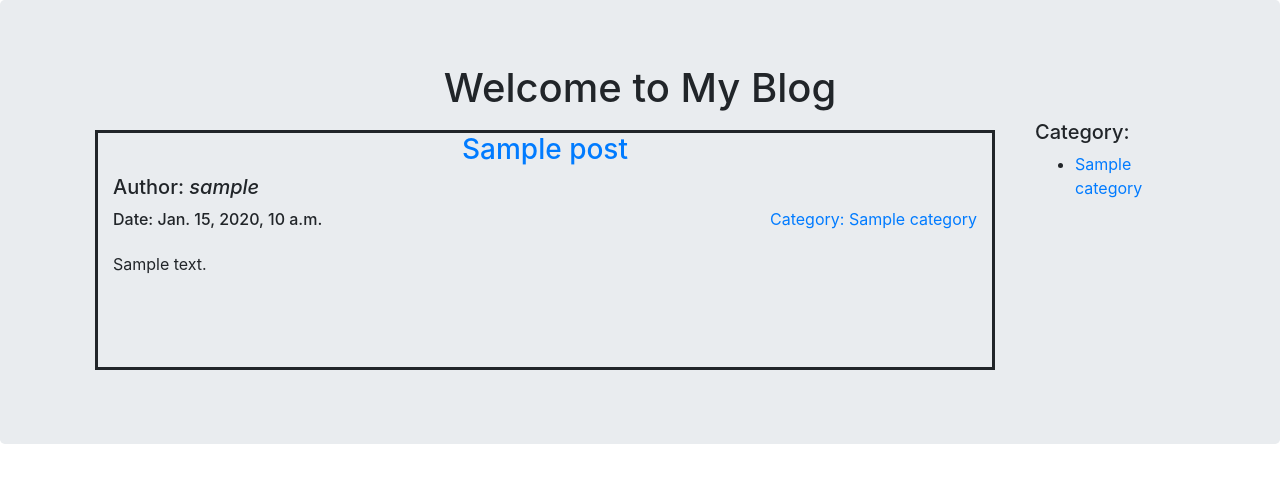
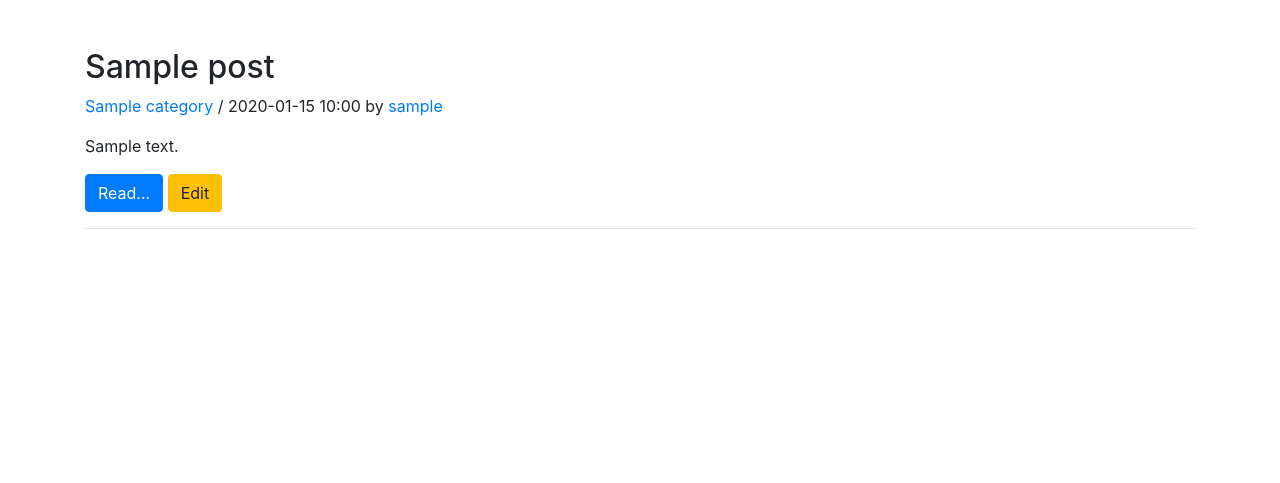
Before and after one commit to Qiang156/blog-by-django, a Django app: page /blog/ in a window 1280 px wide. Shown: the part 56-539 px from the top of the page. Run offline with Django 3.2, Linux system fonts and the light colour scheme; a user stored in the database is signed in; tables that the repository leaves empty hold one stand-in row (values such as "Sample post"); some libraries are stand-ins or nearby versions.

Commit message:
fix edit blog with user

```diff
--- a/blog_project/settings.py
+++ b/blog_project/settings.py
@@ -28,7 +28,7 @@ MEDIA_DIR = os.path.join(BASE_DIR,'media')
 SECRET_KEY = 'w$hl#26fx7vtowu!wgadqbtefq&!e5n+3v_70hfby)apf!c1w)'
 
 # SECURITY WARNING: don't run with debug turned on in production!
-DEBUG = False
+DEBUG = True
 
 ALLOWED_HOSTS = ["127.0.0.1"]
 
--- a/templates/blog/base.html
+++ b/templates/blog/base.html
@@ -1,4 +1,4 @@
-{% load staticfiles %}
+{% load static %}
 
 <!DOCTYPE html>
 <html>
@@ -7,7 +7,7 @@
         <title>{% block title %}{% endblock %}</title>
         <link rel="stylesheet" href="https://stackpath.bootstrapcdn.com/bootstrap/4.1.3/css/bootstrap.min.css" integrity="sha384-MCw98/SFnGE8fJT3GXwEOngsV7Zt27NXFoaoApmYm81iuXoPkFOJwJ8ERdknLPMO" crossorigin="anonymous">
         {% block css %}{% endblock %}
-        <link rel="stylesheet" href="{% static 'css/blog.css' %}">
+        <link rel="stylesheet" href="{% static "css/blog.css" %}">
     </head>
     <body>
         <nav class="navbar navbar-expand-lg navbar-dark bg-dark">
@@ -64,9 +64,12 @@
                 </ul>
             </div>
         </nav>
-        <div class="jumbotron">
+
+        <div class="container mt-5">
+
             {% block page_content %}
             {% endblock %}
+
         </div>
         <script src="https://code.jquery.com/jquery-3.3.1.slim.min.js" integrity="sha384-q8i/X+965DzO0rT7abK41JStQIAqVgRVzpbzo5smXKp4YfRvH+8abtTE1Pi6jizo" crossorigin="anonymous"></script>
         <script src="https://stackpath.bootstrapcdn.com/bootstrap/4.1.3/js/bootstrap.min.js" integrity="sha384-ChfqqxuZUCnJSK3+MXmPNIyE6ZbWh2IMqE241rYiqJxyMiZ6OW/JmZQ5stwEULTy" crossorigin="anonymous"></script>
--- a/templates/blog/index.html
+++ b/templates/blog/index.html
@@ -4,50 +4,52 @@
 
 {% block page_content %}
 
-<h1 style="text-align: center;">Welcome to My Blog</h1>
-<div class="container">
-    <div class="row">
-        <div class="col-lg-10">
-            {% for post in posts %}
-            {% if post.status == 1 %}
-            <div class="row">
-                <div class="col-lg-12">
-                    <div style="border-style: solid; margin: 10px;">
-                        <h3 style="text-align: center;"><a href="{% url 'blog:getPost' post.id %}">{{post.title}}</a></h3>
-                        <div style="margin-left: 15px;">
-                            <h5 style="text-align: left;">Author: <i>{{post.author}}</i></h5>
-                        </div>
-                        <div style="margin-left: 15px;margin-right: 15px; display: block;">
-                            <div style="text-align: left; display: inline-block;">
-                                <h6>Date: {{post.created_at}}</h6>
-                            </div>
-                            <div style="float: right; ">
-                                <a href="/">Category: {{post.category}}</a>
-                            </div>
-                        </div>
-                        <div style="margin: 15px; height: 100px; display: inline-block;">
-                            <div style="overflow: hidden; text-overflow: ellipsis;
-                                        display: -webkit-box; -webkit-line-clamp: 4; -webkit-box-orient: vertical;">
-                                        {{post.body}}
-                            </div>
-                        </div>
-                    </div>
-                </div>
-            </div>
+    {% for post in posts %}
+        {% if post.status == 1 %}
+        <article class="blog-post">
+            <h2 class="blog-post-title">{{post.title}}</h2>
+
+            <p class="blog-post-meta">
+            <a href="/blog/category/{{post.category}}">{{ post.category|capfirst }}</a> / {{ post.created_at|date:"Y-m-d H:i"}} by <a href="/blog/user/{{post.author}}">{{post.author}}</a></p>
+            <p>{{post.body|slice:"300"}}</p>
+            <p>
+            <a href="/blog/view/{{post.id}}" class="btn btn-primary">Read...</a>
+            {% ifequal user post.author  %}
+            <a href="/blog/edit_post/{{post.id}}" class="btn btn-warning">Edit</a>
+            {% endifequal %}
+            </p>
+        </article>
+        <hr />
+        {% endif %}
+    {% endfor %}
+
+    {% if contacts.paginator.num_pages > 1 %}
+    <nav aria-label="Page navigation example">
+    <ul class="pagination">
+        {% if contacts.number > 1 %}
+        <li class="page-item">
+        <a class="page-link" href="?page={{ contacts.previous_page_number }}" aria-label="Previous">
+            <span aria-hidden="true">&laquo;</span>
+        </a>
+        </li>
+        {% endif %}
+        {% for num in contacts.paginator.page_range %}
+            {% if contacts.number == num %}
+            <li class="page-item active"><a class="page-link" href="?page={{ num }}">{{num}}</a></li>
+            {% else %}
+            <li class="page-item"><a class="page-link" href="?page={{ num }}">{{num}}</a></li>
             {% endif %}
-            {% endfor %}
-        </div>
-        <div class="col-lg-2">
-            <h5>Category: </h5>
-            <ul>
-                {% for category in category_list %}
-                    <li>
-                        <a href="/">{{category.name}}</a>
-                    </li>
-                {% endfor %}
-            </ul>
-        </div>
-    </div>
-</div>
+        {% endfor  %}
+        {% if contacts.number < contacts.paginator.num_pages %}
+        <li class="page-item">
+        <a class="page-link" href="?page={{ contacts.next_page_number }}" aria-label="Next">
+            <span aria-hidden="true">&raquo;</span>
+        </a>
+        </li>
+        {% endif %}
+    </ul>
+    </nav>
+    {% endif %}
+
 
 {% endblock %}
```
